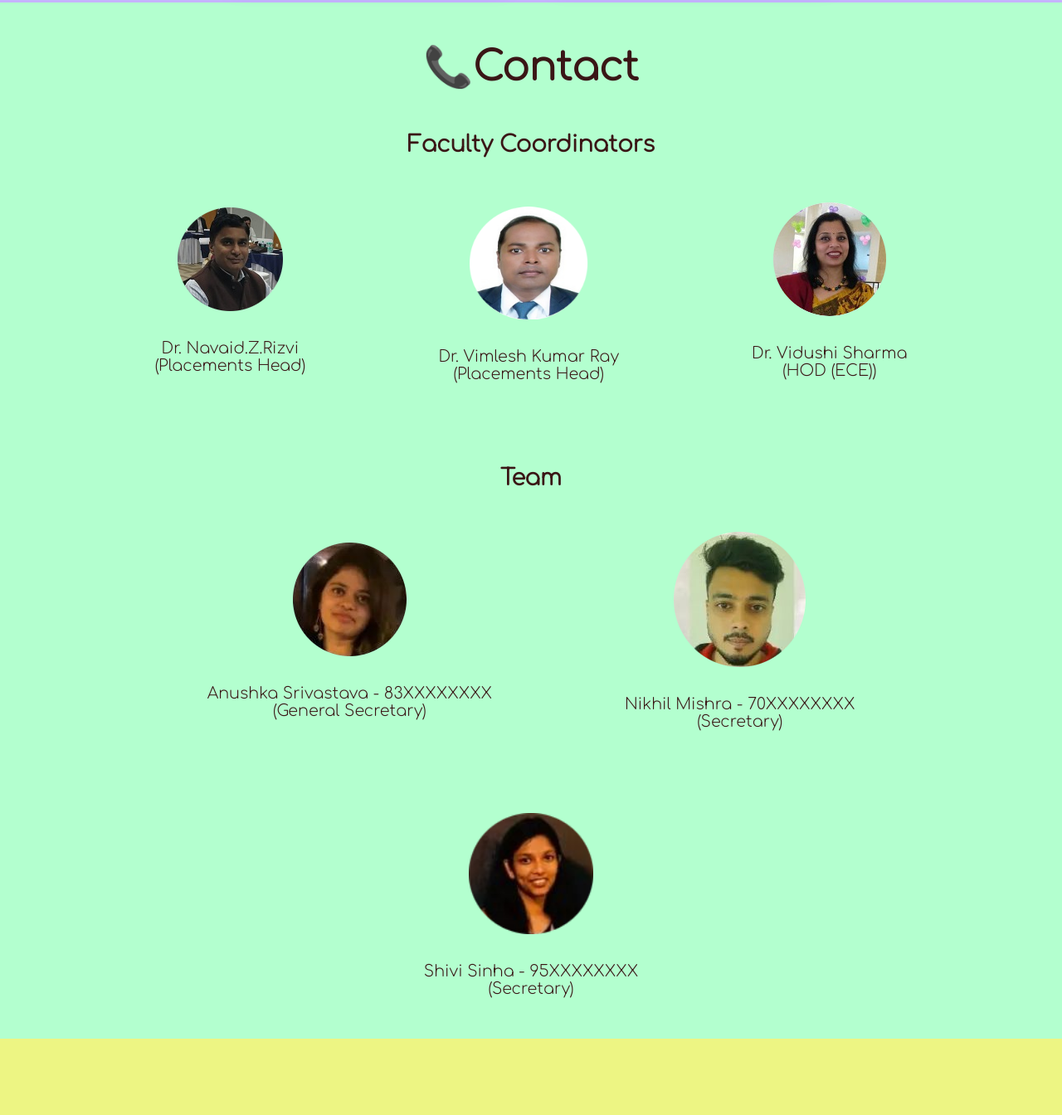
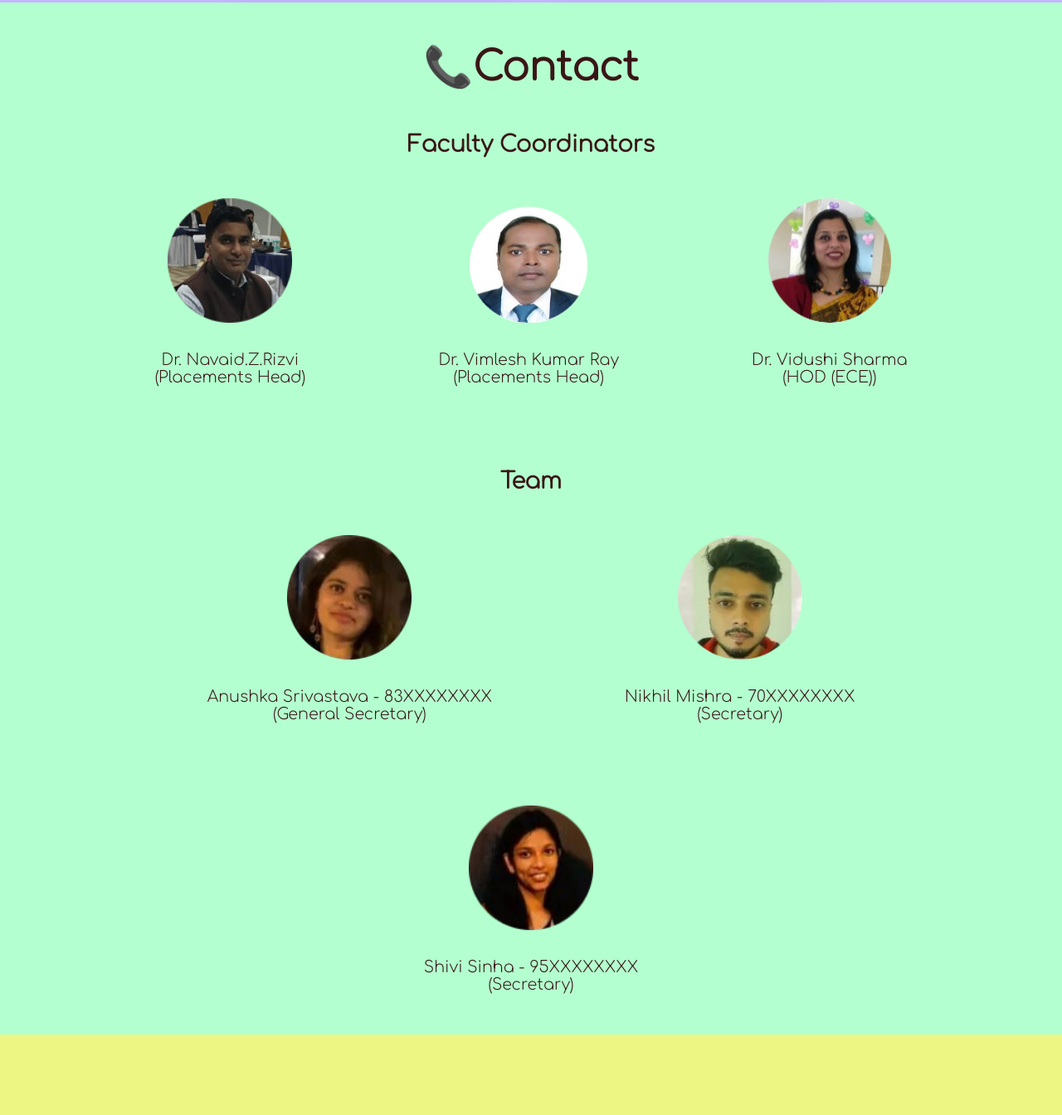
Before and after one commit to parisheelan/Hackathon-website, a plain HTML site: page index.html in a window 1280 px wide. Shown: the part 3740-5084 px from the top of the page at 83% size. Drawn offline with nearby package versions, Linux system fonts and the light colour scheme; a web font is replaced by a local one.

Commit message:
img explicit width and height

```diff
--- a/index.html
+++ b/index.html
@@ -195,19 +195,19 @@
       <h2>Faculty Coordinators</h2>
       <div class="flex margin">
         <div class="flex-item">
-          <img src="images/navaid.webP" alt="navaid z rizwi" data-aos="flip-right">
+          <img src="images/navaid.webP" alt="navaid z rizwi" data-aos="flip-right" width="150" height="150">
           <p>Dr. Navaid.Z.Rizvi</p>
           <p>(Placements Head) </p>
         </div>
 
         <div class="flex-item">
-          <img src="images/vimlesh.webP" alt="vimlesh kumar" class="shivi-didi" data-aos="flip-right">
+          <img src="images/vimlesh.webP" alt="vimlesh kumar" class="shivi-didi" data-aos="flip-right" width="150" height="150">
           <p>Dr. Vimlesh Kumar Ray</p>
           <p>(Placements Head) </p>
         </div>
 
         <div class="flex-item">
-          <img src="images/vidushi.webP" alt="vidushi sharma" data-aos="flip-right">
+          <img src="images/vidushi.webP" alt="vidushi sharma" data-aos="flip-right" width="150" height="150">
           <p>Dr. Vidushi Sharma</p>
           <p>(HOD (ECE))</p>
         </div>
@@ -215,19 +215,19 @@
       <h2>Team</h2>
       <div class="flex margin">
         <div class="flex-item">
-          <img src="images/anushka-didi.webP" alt="anushka Srivastava" data-aos="flip-right">
+          <img src="images/anushka-didi.webP" alt="anushka Srivastava" data-aos="flip-right" width="150" height="150">
           <p>Anushka Srivastava - 83XXXXXXXX</p>
           <p>(General Secretary) </p>
         </div>
 
         <div class="flex-item">
-          <img src="images/nikhil-bhai.webP" alt="nikhil mishra" data-aos="flip-right">
+          <img src="images/nikhil-bhai.webP" alt="nikhil mishra" data-aos="flip-right" width="150" height="150">
           <p>Nikhil Mishra - 70XXXXXXXX</p>
           <p>(Secretary) </p>
         </div>
 
         <div class="flex-item">
-          <img src="images/shivi-didi.webP" alt="shivi sinha" class="shivi-didi" data-aos="flip-right">
+          <img src="images/shivi-didi.webP" alt="shivi sinha" class="shivi-didi" data-aos="flip-right" width="150" height="150">
           <p>Shivi Sinha - 95XXXXXXXX</p>
           <p>(Secretary) </p>
         </div>
--- a/index.js
+++ b/index.js
@@ -7,7 +7,7 @@ toggle.addEventListener("click", () => {
   body.classList.toggle("dark");
 });
 
-// Dark Mode that changes changes according to device preference
+// Dark Mode that changes according to device preference
 
 if (window.matchMedia("(prefers-color-scheme: dark)").matches) {
   body.classList.add("dark");
--- a/style/style.scss
+++ b/style/style.scss
@@ -107,7 +107,6 @@ html {
       width: fit-content;
 
       img {
-        height: 35px;
         margin-top: 7px;
         margin-right: 20px;
       }
```
Also changed, not shown: style/style.css, 1 other file.
